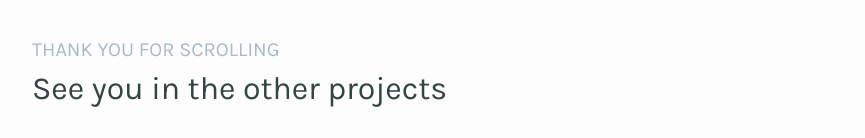
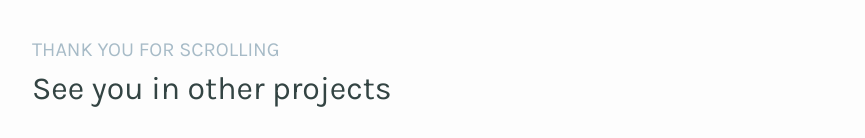
Before and after one commit to wantingko/ux, a plain HTML site: page projects/change.html in a window 1280 px wide. Shown: the part 11753-11891 px from the top of the page, without its empty margins (207-1072 px from the left). Drawn offline with nearby package versions, Linux system fonts and the light colour scheme.

Commit message:
edited project h2 heading typo

```diff
--- a/projects/change.html
+++ b/projects/change.html
@@ -242,7 +242,7 @@
     <!-- project nav vertical-->
     <div class="container content">
         <h5 class="section-tag">Thank you for scrolling</h5>
-        <h2>See you in the other projects</h2>
+        <h2>See you in other projects</h2>
         <br>
         <div class="row row-cols-1 row-cols-md-2">
             <!-- proj 1 -->
```
Also changed, not shown: projects/collaboratory.html (+1 -1 lines), projects/ecoach.html (+1 -1 lines), projects/gradecraft.html (+1 -1 lines), projects/mitigate.html (+1 -1 lines), projects/sheepy.html (+1 -1 lines).
